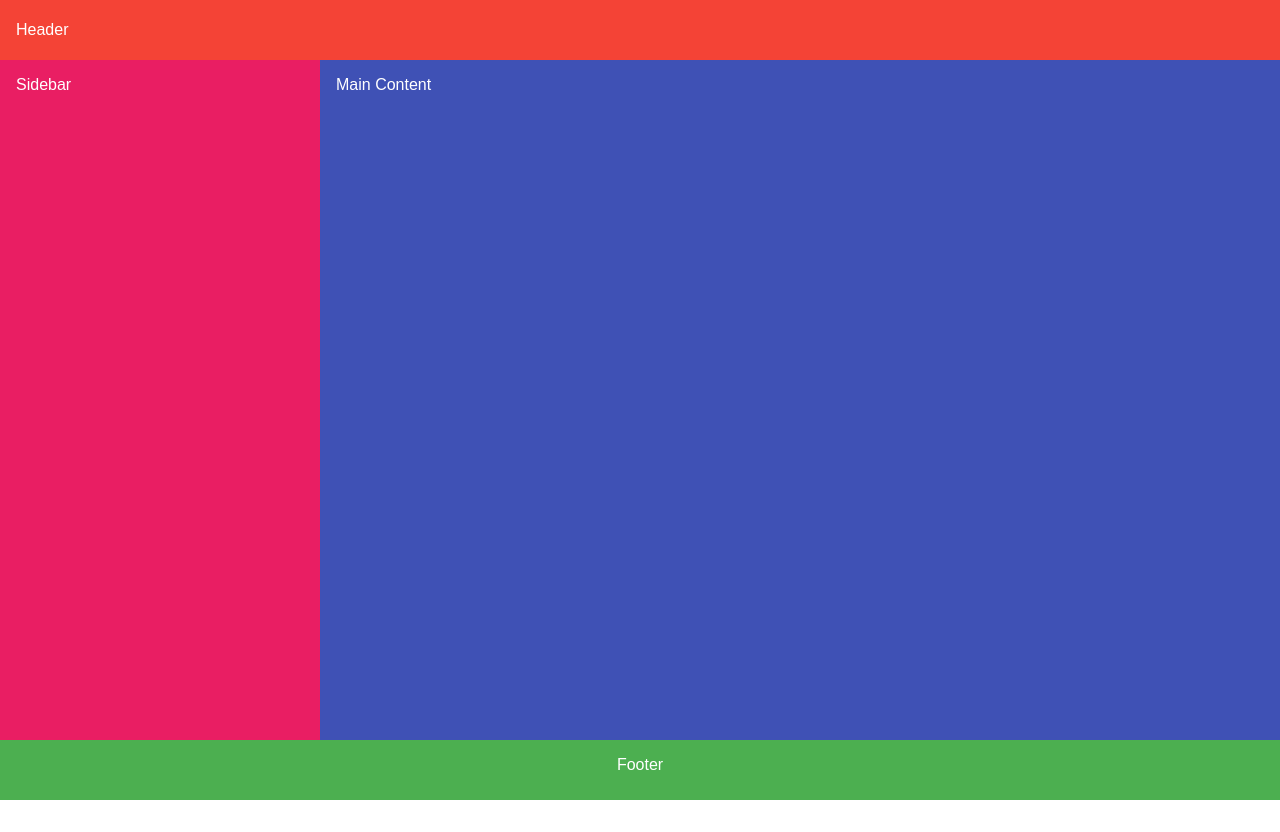
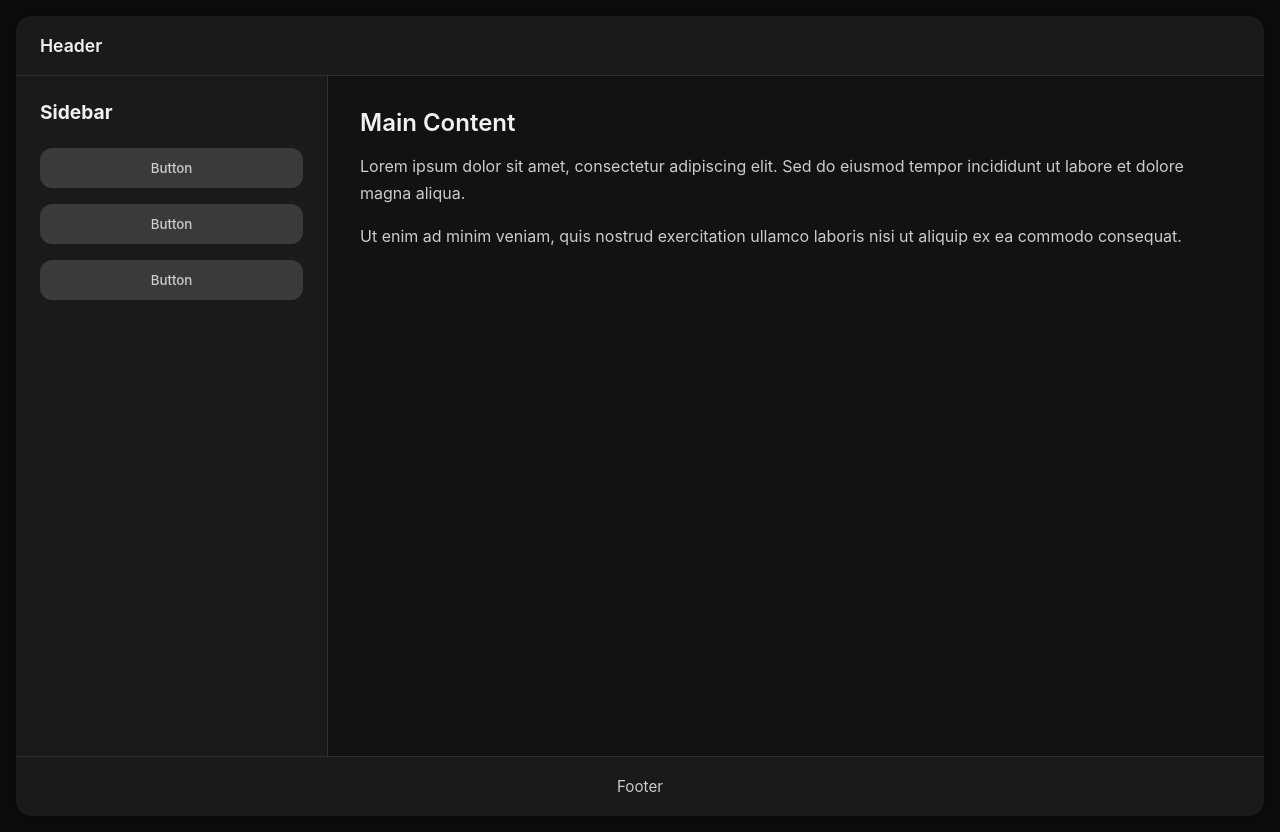
Before and after one commit to ryanradtke03/ryanradtke03.github.io, a plain HTML site: page Week3/index.html in a window 1280 px wide. Before the commit the page ends 800 px from the top, so only its background shows below. Drawn offline with Linux system fonts and the light colour scheme.

Commit message:
Added Style (Apple Esq)

```diff
--- a/Week3/index.html
+++ b/Week3/index.html
@@ -12,8 +12,26 @@
         <button id="menuToggle" class="menu-btn">☰</button>
         Header
       </header>
-      <aside class="sidebar" id="sidebar">Sidebar</aside>
-      <main class="main">Main Content</main>
+
+      <aside class="sidebar" id="sidebar">
+        <h2>Sidebar</h2>
+        <button class="sidebar-btn">Button</button>
+        <button class="sidebar-btn">Button</button>
+        <button class="sidebar-btn">Button</button>
+      </aside>
+
+      <main class="main">
+        <h2>Main Content</h2>
+        <p>
+          Lorem ipsum dolor sit amet, consectetur adipiscing elit. Sed do
+          eiusmod tempor incididunt ut labore et dolore magna aliqua.
+        </p>
+        <p>
+          Ut enim ad minim veniam, quis nostrud exercitation ullamco laboris
+          nisi ut aliquip ex ea commodo consequat.
+        </p>
+      </main>
+
       <footer class="footer">Footer</footer>
     </div>
 
--- a/Week3/style.css
+++ b/Week3/style.css
@@ -1,8 +1,26 @@
+:root {
+  --bg-dark: #0d0d0d;
+  --bg-sidebar: #1a1a1a;
+  --bg-content: #121212;
+  --bg-footer: #1a1a1a;
+  --accent: #3a3a3a;
+  --text: #f1f1f1;
+  --text-light: #cccccc;
+  --border-light: rgba(255, 255, 255, 0.1);
+  --radius: 16px;
+}
+
 * {
   box-sizing: border-box;
-  margin: 0;Main
+  margin: 0;
   padding: 0;
-  font-family: Arial, sans-serif;
+  font-family: -apple-system, BlinkMacSystemFont, "Segoe UI", sans-serif;
+}
+
+body {
+  background: var(--bg-dark);
+  color: var(--text);
+  padding: 1rem;
 }
 
 .container {
@@ -12,52 +30,115 @@
     "sidebar main"
     "footer footer";
   grid-template-columns: 1fr 3fr;
-  grid-template-rows: 60px 1fr 60px; /* header: 60px, main: stretch, footer: 60px */
+  grid-template-rows: 60px 1fr 60px;
   height: 100vh;
+  border-radius: var(--radius);
+  overflow: hidden;
+  background: var(--bg-content);
+  box-shadow: 0 0 30px rgba(0, 0, 0, 0.4);
 }
 
 .header {
   grid-area: header;
-  background: #f44336;
+  display: flex;
+  align-items: center;
+  justify-content: space-between;
+  background: var(--bg-sidebar);
+  padding: 0 1.5rem;
+  border-bottom: 1px solid var(--border-light);
+  font-weight: 600;
+  font-size: 1.1rem;
+}
+
+.menu-btn {
+  display: none;
+  background: var(--accent);
+  border: none;
   color: white;
-  padding: 1rem;
-  position: sticky;
-  top: 0;
-  display: flex;
-  justify-content: space-between;
-  align-items: center;
+  font-size: 1.4rem;
+  padding: 0.5rem 0.75rem;
+  border-radius: 8px;
+  cursor: pointer;
+  transition: background 0.2s ease;
+}
+
+.menu-btn:hover {
+  background: var(--bg-footer);
+}
+
+.footer {
+  grid-area: footer;
+  background: var(--accent);
 }
 
 .sidebar {
   grid-area: sidebar;
-  background: #e91e63;
-  padding: 1rem;
-  color: white;
-  transition: transform 0.3s ease;
+  background: var(--bg-sidebar);
+  padding: 1.5rem;
+  border-right: 1px solid var(--border-light);
 }
 
+.sidebar h2 {
+  font-size: 1.2rem;
+  margin-bottom: 1.5rem;
+}
+
+.sidebar-btn {
+  display: block;
+  width: 100%;
+  padding: 0.75rem;
+  margin-bottom: 1rem;
+  background: var(--accent);
+  color: var(--text-light);
+  border: none;
+  border-radius: 12px;
+  font-weight: 500;
+  transition: all 0.2s ease;
+  cursor: pointer;
+}
+
+.sidebar-btn:hover {
+  background: var(--bg-footer);
+  color: white;
+  transform: scale(1.03);
+}
 .main {
   grid-area: main;
-  background: #3f51b5;
-  padding: 1rem;
-  color: white;
+  padding: 2rem;
 }
+
+.main h2 {
+  font-size: 1.5rem;
+  margin-bottom: 1rem;
+  font-weight: 600;
+}
+
+.main p {
+  font-size: 1rem;
+  line-height: 1.7;
+  color: var(--text-light);
+  margin-bottom: 1rem;
+}
+
+/* .menu-btn {
+  display: none;
+  background: transparent;
+  border: none;
+  color: var(--text);
+  font-size: 1.5rem;
+  cursor: pointer;
+} */
 
 .footer {
   grid-area: footer;
-  background: #4caf50;
-  padding: 1rem;
+  background: var(--bg-footer);
+  color: var(--text-light);
   text-align: center;
-  color: white;
-}
-
-.menu-btn {
-  display: none;
-  background: white;
-  border: 2px solid #333;
-  padding: 0.5rem 1rem;
-  font-weight: bold;
-  cursor: pointer;
+  display: flex;
+  justify-content: center;
+  align-items: center;
+  font-size: 0.95rem;
+  border-top: 1px solid var(--border-light);
 }
 
 /* Responsive Styles For Mobile */
@@ -83,12 +164,10 @@
     left: -80%;
     width: 80%;
     height: calc(100vh - 120px);
-        background: #e91e63;
+    z-index: 999;
+    box-shadow: 2px 0 20px rgba(0, 0, 0, 0.3);
     transition: left 0.3s ease;
-        z-index: 1000;
-        padding: 1rem;
-        box-shadow: 2px 0 10px rgba(0, 0, 0, 0.3);
-        overflow-y: auto;
+    border-radius: 0 var(--radius) var(--radius) 0;
   }
 
   .sidebar.show {
@@ -102,6 +181,5 @@
 
   .footer {
     position: relative;
-
   }
 }
```
Lines whose indentation alone changed are shown as unchanged.
